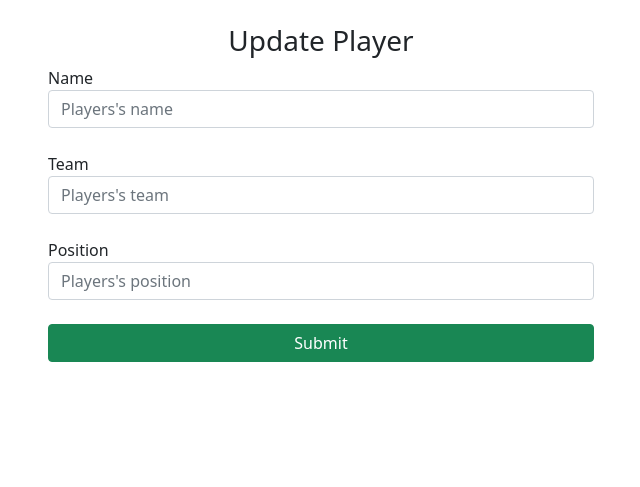
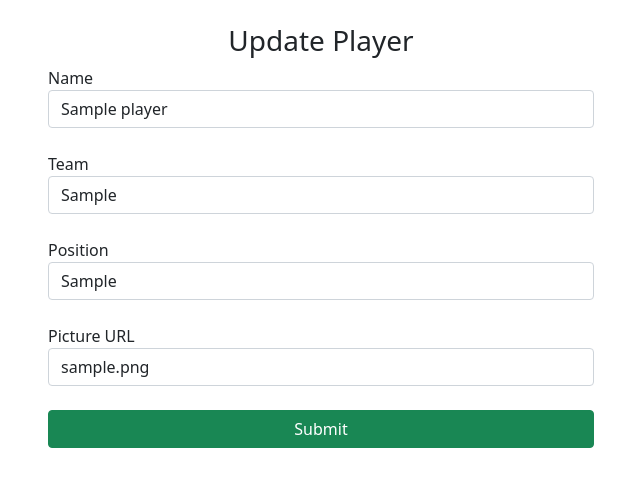
Before and after one commit to Daniel-Lima-Carvalho/football_players_django, a Django app: template players/templates/players/update.html in a window 1280 px wide. Shown: the part 56-543 px from the top of the page, without its empty margins (319-959 px from the left). Run offline with Django 3.2, Linux system fonts and the light colour scheme; the template is opened without the code that fills it: values that come from a table or form of the project are taken from there, others are empty; tables that the repository leaves empty hold one stand-in row (values such as "Sample post").

Commit message:
Update player in database

```diff
--- a/players/templates/players/index.html
+++ b/players/templates/players/index.html
@@ -30,7 +30,7 @@
             <td class="align-middle">{{ player.name }}</td>
             <td class="align-middle">{{ player.team }}</td>
             <td class="align-middle">{{ player.position }}</td>
-            <td class="align-middle"><a href="/update"><img src="{% static 'players/images/update.png' %}" style="width: 20px;"></a></td>
+            <td class="align-middle"><a href="/update/{{player.id}}"><img src="{% static 'players/images/update.png' %}" style="width: 20px;"></a></td>
             <td class="align-middle"><a href="/delete/{{player.id}}"><img src="{% static 'players/images/delete.png' %}" style="width: 20px;"></a></td>
         </tr>
         {% endfor %}
--- a/players/templates/players/update.html
+++ b/players/templates/players/update.html
@@ -8,20 +8,26 @@
 </div>
 <div class="row justify-content-md-center">
     <div class="col-sm-6">
-        <form>
+        <form method="POST" action="/update/{{player.id}}"> {% csrf_token %}
+            <input type="hidden" name="method" value="PUT">
             <div class="form-group">
                 <label for="name">Name</label>
-                <input type="text" class="form-control" id="name" aria-describedby="name" placeholder="Players's name">
+                <input type="text" value="{{ player.name }}" class="form-control" id="name" name='name' aria-describedby="name" placeholder="Player name">
             </div>
             <br>
             <div class="form-group">
                 <label for="team">Team</label>
-                <input type="text" class="form-control" id="team" placeholder="Players's team">
+                <input type="text" value="{{ player.team }}" class="form-control" id="team" name='team' placeholder="Player team">
             </div>
             <br>
             <div class="form-group">
                 <label for="position">Position</label>
-                <input type="text" class="form-control" id="position" placeholder="Players's position">
+                <input type="text" value="{{ player.position }}" class="form-control" id="position" name='position' placeholder="Player position">
+            </div>
+            <br>
+            <div class="form-group">
+                <label for="position">Picture URL</label>
+                <input type="text" value="{{ player.picture }}" class="form-control" id="picture" name='picture' placeholder="Player picture url">
             </div>
             <br>
             <div class="form-group">
--- a/players/urls.py
+++ b/players/urls.py
@@ -5,6 +5,6 @@ from . import views
 urlpatterns = [
     path('', views.index, name='index'),
     path('create', views.create, name='create'),
-    path('update', views.update, name='update'),
+    path('update/<int:id>', views.update, name='update'),
     path('delete/<int:id>', views.delete, name='delete')
 ]
```
Also changed, not shown: players/views.py (+12 -2 lines).
